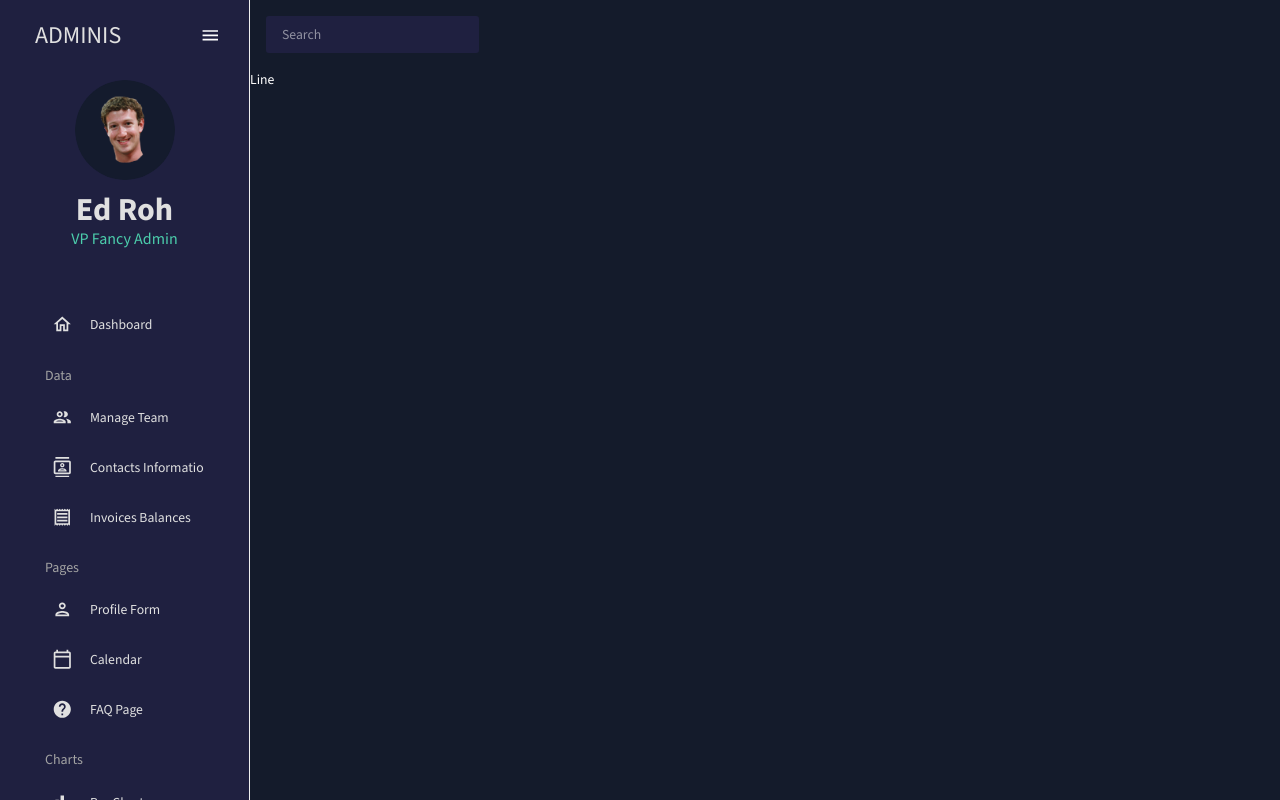
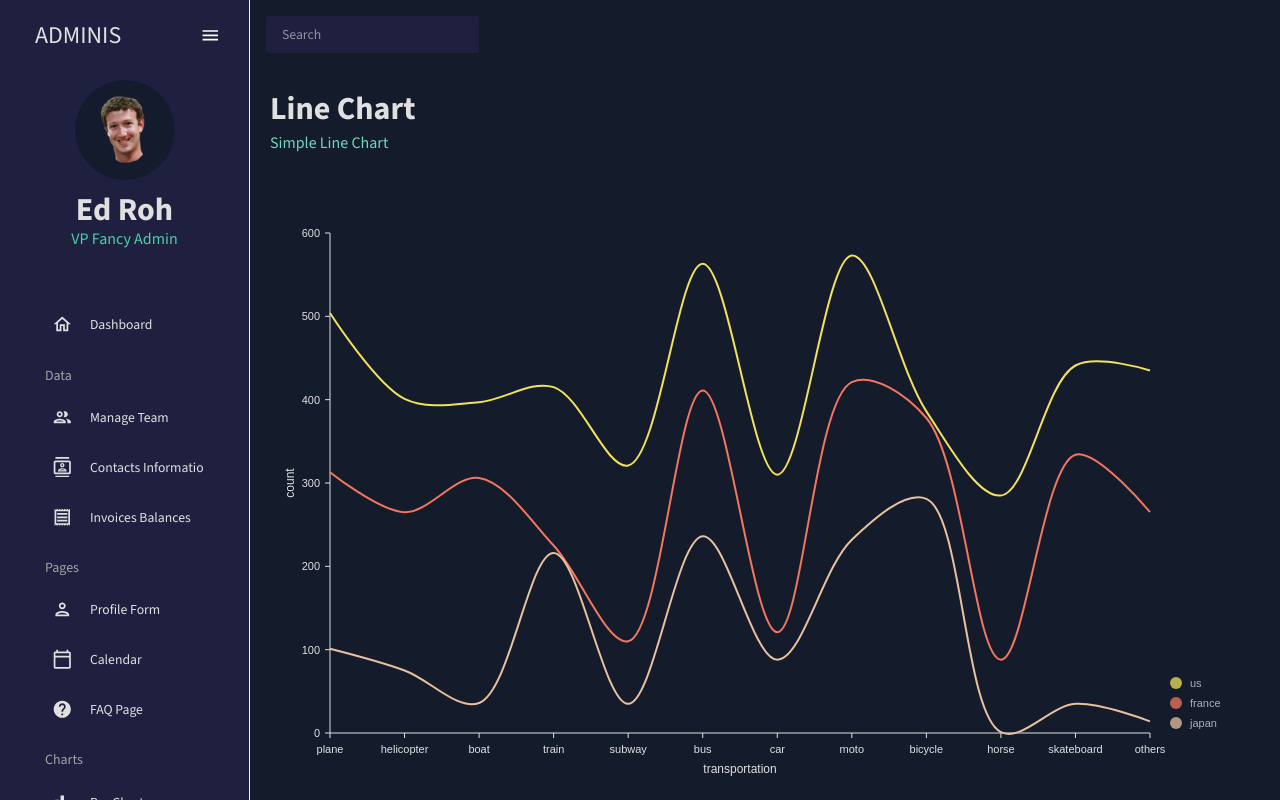
Before and after one commit to abmdeve/react-dashboard-app, a React (Vite) app: page /line in a window 1280 px wide. Built offline with nearby package versions, Linux system fonts and the light colour scheme; some icons are missing; a web font is replaced by a local one.

Commit message:
Line Chart screen is implemented

```diff
--- /dev/null
+++ b/src/components/LineChart/LineChart.tsx
@@ -0,0 +1,124 @@
+import { useTheme } from "@mui/material";
+import React, { type FC } from "react";
+import { ResponsiveLine } from "@nivo/line";
+
+import { tokens } from "../../context/theme";
+import { mockLineData } from "../../data/mockData";
+
+type LineChartProps = {
+  isDashboard: boolean;
+};
+
+const LineChart: FC<LineChartProps> = ({ isDashboard }) => {
+  const theme = useTheme();
+  const colors = tokens(theme.palette.mode);
+
+  return (
+    <ResponsiveLine
+      data={mockLineData}
+      theme={{
+        axis: {
+          domain: {
+            line: {
+              stroke: colors.grey[100],
+            },
+          },
+          legend: {
+            text: {
+              fill: colors.grey[100],
+            },
+          },
+          ticks: {
+            line: {
+              stroke: colors.grey[100],
+              strokeWidth: 1,
+            },
+            text: {
+              fill: colors.grey[100],
+            },
+          },
+        },
+        legends: {
+          text: {
+            fill: colors.grey[100],
+          },
+        },
+        tooltip: {
+          container: {
+            color: colors.primary[500],
+          },
+        },
+      }}
+      colors={isDashboard ? { datum: "color" } : { scheme: "nivo" }}
+      margin={{ top: 50, right: 110, bottom: 50, left: 60 }}
+      xScale={{ type: "point" }}
+      yScale={{
+        type: "linear",
+        min: "auto",
+        max: "auto",
+        stacked: true,
+        reverse: false,
+      }}
+      yFormat={">-.2f"}
+      curve="catmullRom"
+      axisTop={null}
+      axisRight={null}
+      axisBottom={{
+        // orient: 'bottom',
+
+        tickSize: 5,
+        tickPadding: 5,
+        tickRotation: 0,
+        legend: isDashboard ? undefined : "transportation",
+        legendOffset: 36,
+        legendPosition: "middle",
+      }}
+      axisLeft={{
+        // orient: 'left',
+        tickValues: 5,
+        tickSize: 5,
+        tickPadding: 5,
+        tickRotation: 0,
+        legend: isDashboard ? undefined : "count",
+        legendOffset: -40,
+        legendPosition: "middle",
+      }}
+      enableGridX={false}
+      enableGridY={false}
+      pointSize={10}
+      pointColor={{ theme: "background" }}
+      pointBorderWidth={2}
+      pointBorderColor={{ from: "serieColor" }}
+      pointLabelYOffset={-12}
+      useMesh={true}
+      legends={[
+        {
+          anchor: "bottom-right",
+          direction: "column",
+          justify: false,
+          translateX: 100,
+          translateY: 0,
+          itemsSpacing: 0,
+          itemDirection: "left-to-right",
+          itemWidth: 80,
+          itemHeight: 20,
+          itemOpacity: 0.75,
+          symbolSize: 12,
+          symbolShape: "circle",
+          symbolBorderColor: "rgba(0,0,0,.03)",
+          effects: [
+            {
+              on: "hover",
+              style: {
+                itemBackground: "rgba(0,0,0,.03)",
+                itemOpacity: 1,
+              },
+            },
+          ],
+        },
+      ]}
+    />
+  );
+};
+
+export default LineChart;
--- a/src/screens/line/line.tsx
+++ b/src/screens/line/line.tsx
@@ -1,7 +1,18 @@
+import { Box } from "@mui/material";
 import React from "react";
+import HeaderComponent from "../../components/Header/HeaderComponent";
+import LineChart from "../../components/LineChart/LineChart";
 
 const Line = () => {
-  return <div>Line</div>;
+  return (
+    <Box m={"20px"}>
+      <HeaderComponent title="Line Chart" subtitle="Simple Line Chart" />
+
+      <Box height={"75vh"}>
+        <LineChart isDashboard={false} />
+      </Box>
+    </Box>
+  );
 };
 
 export default Line;
```
